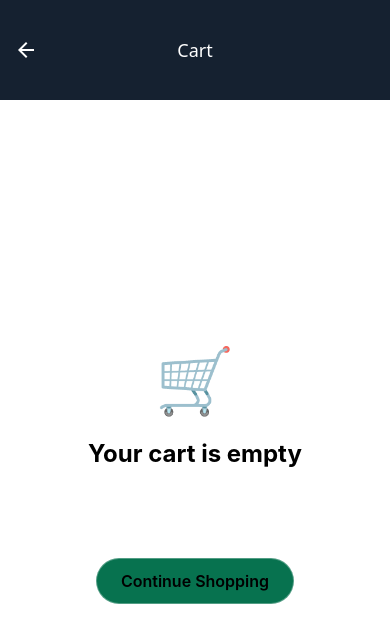
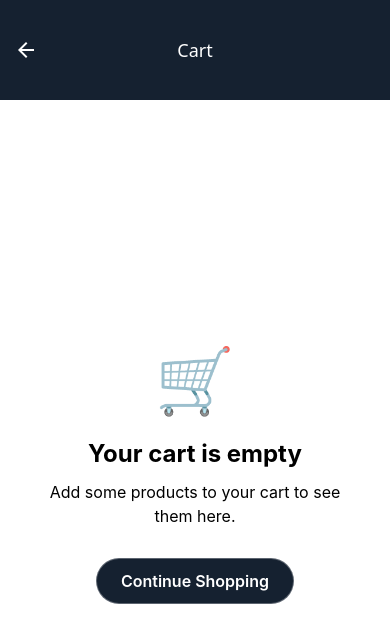
Before and after one commit to Ravindu26881/Products---React-native, a React Native app: screen /Cart in a window 390 px wide. Shown: the top 642 px of the page. Built offline with nearby package versions, Linux system fonts and the light colour scheme.

Commit message:
Update EmptyState.js

```diff
--- a/components/EmptyState.js
+++ b/components/EmptyState.js
@@ -57,19 +57,19 @@
   title: {
     fontSize: 24,
     fontWeight: 'bold',
-    color: COLORS.textInverse,
+    color: COLORS.textOnWhite,
     marginBottom: 12,
     textAlign: 'center',
   },
   message: {
     fontSize: 16,
-    color: COLORS.white70,
+    color: COLORS.textOnWhite,
     textAlign: 'center',
     lineHeight: 24,
     marginBottom: 30,
   },
   actionButton: {
-    backgroundColor: COLORS.primaryWithOpacity,
+    backgroundColor: COLORS.appBackground,
     paddingHorizontal: 24,
     paddingVertical: 12,
     borderRadius: 25,
@@ -77,7 +77,7 @@
     borderColor: 'rgba(255, 255, 255, 0.3)',
   },
   actionButtonText: {
-    color: COLORS.textInverse,
+    color: COLORS.primary,
     fontSize: 16,
     fontWeight: '600',
   },
```
